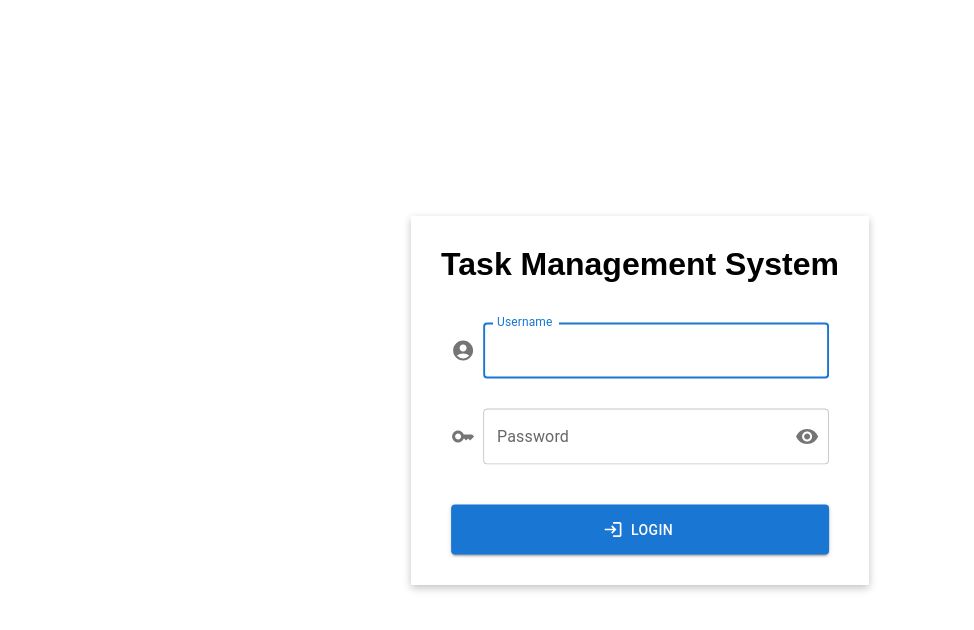
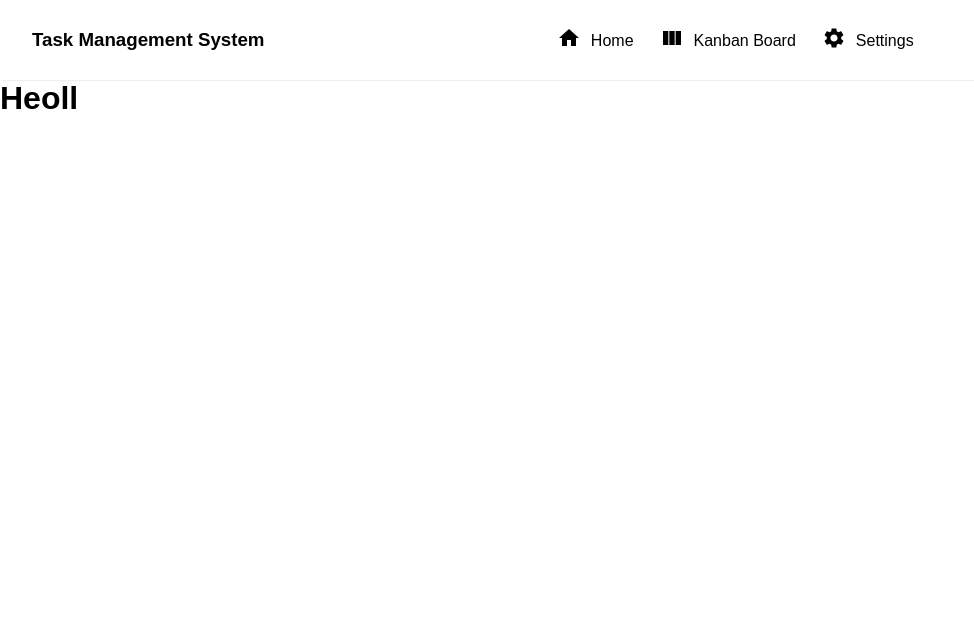
Before and after one commit to FionaSeahShuHui/Task-Management-System, a React (Create React App) app in the folder frontend/: page / in a window 1280 px wide. Shown: the top 630 px of the page, without its empty margins (0-974 px from the left). Built offline with nearby package versions, Linux system fonts and the light colour scheme.

Commit message:
Navigation Bar

```diff
--- a/frontend/package.json
+++ b/frontend/package.json
@@ -13,6 +13,7 @@
     "@testing-library/user-event": "^13.5.0",
     "react": "^18.2.0",
     "react-dom": "^18.2.0",
+    "react-icons": "^4.7.1",
     "react-router-dom": "^6.8.1",
     "react-scripts": "5.0.1",
     "styled-components": "^5.3.6",
--- a/frontend/public/index.html
+++ b/frontend/public/index.html
@@ -2,42 +2,9 @@
 <html lang="en">
   <head>
     <meta charset="utf-8" />
-    <link rel="icon" href="%PUBLIC_URL%/favicon.ico" />
-    <meta name="viewport" content="width=device-width, initial-scale=1" />
-    <meta name="theme-color" content="#000000" />
-    <meta
-      name="description"
-      content="Web site created using create-react-app"
-    />
-    <link rel="apple-touch-icon" href="%PUBLIC_URL%/logo192.png" />
-    <!--
-      manifest.json provides metadata used when your web app is installed on a
-      user's mobile device or desktop. See https://developers.google.com/web/fundamentals/web-app-manifest/
-    -->
-    <link rel="manifest" href="%PUBLIC_URL%/manifest.json" />
-    <!--
-      Notice the use of %PUBLIC_URL% in the tags above.
-      It will be replaced with the URL of the `public` folder during the build.
-      Only files inside the `public` folder can be referenced from the HTML.
-
-      Unlike "/favicon.ico" or "favicon.ico", "%PUBLIC_URL%/favicon.ico" will
-      work correctly both with client-side routing and a non-root public URL.
-      Learn how to configure a non-root public URL by running `npm run build`.
-    -->
-    <title>React App</title>
+    <title>Task Management System</title>
   </head>
   <body>
-    <noscript>You need to enable JavaScript to run this app.</noscript>
     <div id="root"></div>
-    <!--
-      This HTML file is a template.
-      If you open it directly in the browser, you will see an empty page.
-
-      You can add webfonts, meta tags, or analytics to this file.
-      The build step will place the bundled scripts into the <body> tag.
-
-      To begin the development, run `npm start` or `yarn start`.
-      To create a production bundle, use `npm run build` or `yarn build`.
-    -->
   </body>
 </html>
--- a/frontend/src/App.js
+++ b/frontend/src/App.js
@@ -1,9 +1,11 @@
-import LoginScreen from "./Screen/LoginScreen/LoginScreen";
+import NavigationBar from "./Components/NavigationBar/NavigationBar";
+import HomeScreen from "./Screen/HomeScreen/HomeScreen";
 
 function App() {
   return (
     <div>
-      <LoginScreen />
+      {/* <LoginScreen /> */}
+      <HomeScreen />
     </div>
   );
 }
--- /dev/null
+++ b/frontend/src/Components/NavigationBar/NavigationBar.css
@@ -0,0 +1,82 @@
+* {
+  padding: 0;
+  margin: 0;
+  box-sizing: border-box;
+  font-family: Arial, Helvetica, sans-serif;
+}
+
+header {
+  display: flex;
+  align-items: center;
+  justify-content: space-between;
+  height: 80px;
+  padding: 0 2rem;
+  box-shadow: 0 2px 2px -2px rgba(0, 0, 0, 0.2);
+  color: black;
+}
+
+nav a {
+  margin-left: 30px;
+  color: black;
+  text-decoration: none;
+  text-align: right;
+}
+
+nav a:hover {
+  color: grey;
+}
+
+header .nav-btn {
+  padding: 5px;
+  cursor: pointer;
+  background: transparent;
+  border: none;
+  outline: none;
+  color: black;
+  visibility: hidden;
+  opacity: 0;
+  font-size: 1.8rem;
+}
+
+header div,
+nav {
+  display: flex;
+  align-items: center;
+}
+
+@media only screen and (max-width: 1024px) {
+  header .nav-btn {
+    visibility: visible;
+    opacity: 1;
+  }
+
+  header nav {
+    position: fixed;
+    top: 0;
+    left: 0;
+    height: 100%;
+    width: 100%;
+    display: flex;
+    flex-direction: column;
+    align-items: left;
+    gap: 30px;
+    justify-content: center;
+    background-color: white;
+    transition: 1s;
+    transform: translateY(-100vh);
+  }
+
+  header .responsive_nav {
+    transform: none;
+  }
+
+  nav .nav-close-btn {
+    position: absolute;
+    top: 2rem;
+    right: 2rem;
+  }
+
+  nav a {
+    font-size: 1.5rem;
+  }
+}
--- /dev/null
+++ b/frontend/src/Components/NavigationBar/NavigationBar.js
@@ -0,0 +1,46 @@
+import { useRef } from "react";
+import CloseIcon from "@mui/icons-material/Close";
+import MenuIcon from "@mui/icons-material/Menu";
+import HomeIcon from "@mui/icons-material/Home";
+import SettingsIcon from "@mui/icons-material/Settings";
+import ViewColumnIcon from "@mui/icons-material/ViewColumn";
+
+import "./NavigationBar.css";
+
+function NavigationBar() {
+  const navRef = useRef();
+
+  const showNavBar = () => {
+    navRef.current.classList.toggle("responsive_nav");
+  };
+
+  return (
+    <div>
+      <header>
+        <h3>Task Management System</h3>
+        <nav ref={navRef}>
+          <a href="/home">
+            <HomeIcon sx={{ m: -0.5, marginRight: "10px" }} />
+            Home
+          </a>
+          <a href="/home">
+            <ViewColumnIcon sx={{ m: -0.5, marginRight: "10px" }} />
+            Kanban Board
+          </a>
+          <a href="/home">
+            <SettingsIcon sx={{ m: -0.5, marginRight: "10px" }} />
+            Settings
+          </a>
+          <button className="nav-btn nav-close-btn" onClick={showNavBar}>
+            <CloseIcon />
+          </button>
+        </nav>
+        <button className="nav-btn" onClick={showNavBar}>
+          <MenuIcon />
+        </button>
+      </header>
+    </div>
+  );
+}
+
+export default NavigationBar;
--- /dev/null
+++ b/frontend/src/Screen/HomeScreen/HomeScreen.js
@@ -0,0 +1,12 @@
+import NavigationBar from "../../Components/NavigationBar/NavigationBar";
+
+function HomeScreen() {
+  return (
+    <div>
+      <NavigationBar />
+      <h1>Heoll</h1>
+    </div>
+  );
+}
+
+export default HomeScreen;
```
Also changed, not shown: 1 other file (tests, documents, lock files or other folders).
